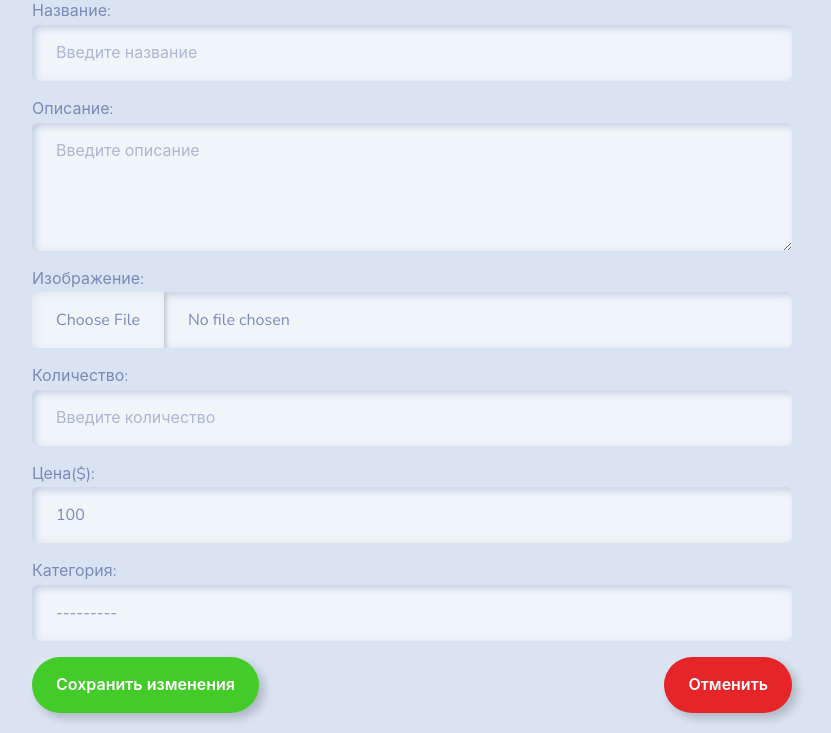
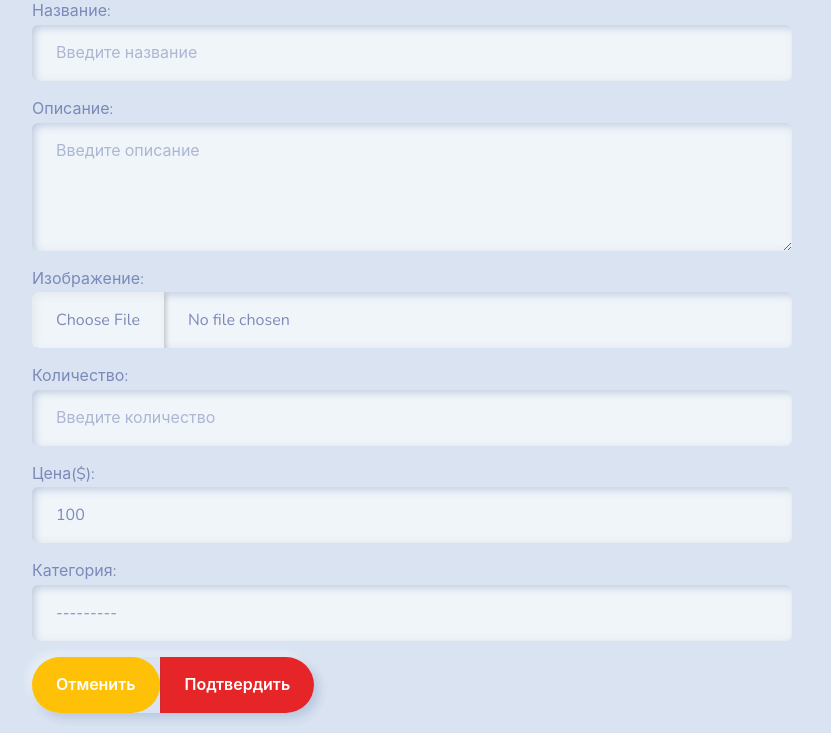
Before and after one commit to Abdullo2008/E-commerce-Site, a Django app: template templates/product/update_product.html in a window 1280 px wide. Shown: the part 183-916 px from the top of the page, without its empty margins (228-1059 px from the left). Run offline with Django 5.2, Linux system fonts and the light colour scheme; the template is opened without the code that fills it: values that come from a table or form of the project are taken from there, others are empty; parts of the project's set-up code (start-up, migrations or seed data) failed here and were passed over; some libraries are stand-ins or nearby versions.

Commit message:
Update update_product.html

```diff
--- a/templates/product/update_product.html
+++ b/templates/product/update_product.html
@@ -20,9 +20,11 @@
     <h2>Обновить продукт</h2>
     <form method="post">{% csrf_token %}
         {{ form.as_p }}
-        <div class="d-flex justify-content-between">
-            <button type="submit" class="btn btn-outline-success">Сохранить изменения</button>
-            <a href="{% url 'retrieve_product' %}" class="btn btn-outline-danger">Отменить</a>
+        <div class="btn-group" role="group" aria-label="Basic example">
+            <a href="{% url 'retrieve_product' %}">
+                <button type="button" class="btn btn-outline-warning">Отменить</button>
+            </a>
+            <button type="submit" class="btn btn-outline-danger">Подтвердить</button>
         </div>
     </form>
 </div>
```
